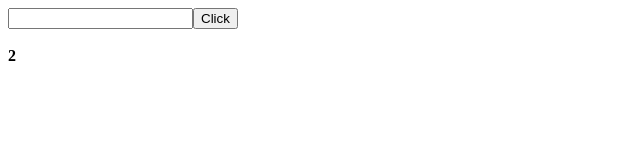
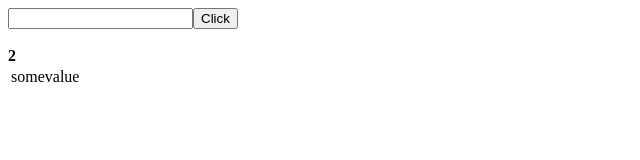
Before and after one commit to JessicaJJBryant/LearnAngular, an Angular app in the folder HospitalManagementSystem/: page / in a window 1280 px wide. Shown: the top 160 px of the page, without its empty margins (0-640 px from the left). Built offline with nearby package versions, Linux system fonts and the light colour scheme.

Commit message:
Write simple forms and table binding logic using collections and for loops

```diff
--- a/HospitalManagementSystem/src/app/app.component.html
+++ b/HospitalManagementSystem/src/app/app.component.html
@@ -1,4 +1,16 @@
 <input type="text" [(ngModel)]="someValue"/>
 <input type="button" value="Click" (click)="CallSomeLogic()"/><br>
 <b>{{someValue}}</b> <br>
-<b>{{1+1}}</b>
+<b>{{1+1}}</b><br>
+<table>
+  <tr>
+    <td>
+      somevalue
+    </td>
+  </tr>
+  <tr *ngFor="let temp of someValues">
+    <td>
+      {{temp}}
+    </td>
+  </tr>
+</table>
--- a/HospitalManagementSystem/src/app/app.component.ts
+++ b/HospitalManagementSystem/src/app/app.component.ts
@@ -8,7 +8,9 @@ import { Component } from '@angular/core';
 export class AppComponent {
   title = 'HospitalManagementSystem';
   someValue:string="";
+  someValues:Array<string> = new Array<string>();
   CallSomeLogic(){
-    alert("Hello");
+    this.someValues.push(this.someValue);
+    this.someValue="";
   }
 }
```
